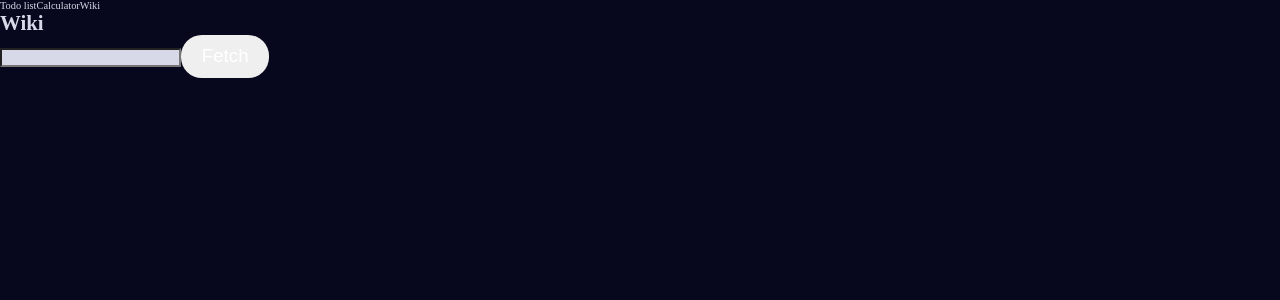
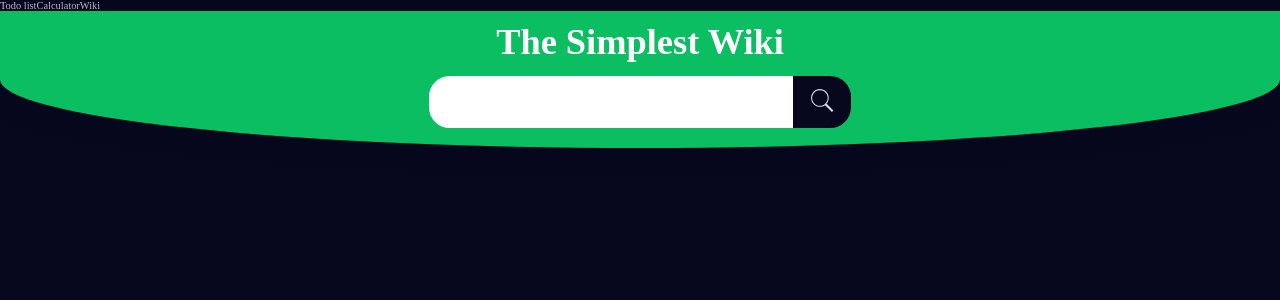
Before and after one commit to myrahkis/simples-w-vue, a Vue app: page / in a window 1280 px wide. Shown: the top 300 px of the page. Built offline with nearby package versions, Linux system fonts and the light colour scheme.

Commit message:
done w/ wiki
styled grid and its elems and rewrote some styles for parsed page

```diff
--- a/src/features/todo-list/FormInput.vue
+++ b/src/features/todo-list/FormInput.vue
@@ -24,7 +24,7 @@ function submitHandle() {
 
 <template>
   <form @submit.prevent="submitHandle" class="wrapper">
-    <input type="text" v-model="todo" placeholder="Enter a todo" class="todo-input" />
+    <input type="text" v-model="todo" placeholder="Enter a todo" class="input" />
     <button type="submit" class="add-btn">Add</button>
     <button @click="onDelete" class="dlt-checked">Delete finished</button>
   </form>
@@ -35,21 +35,6 @@ function submitHandle() {
   display: flex;
   gap: 1.5rem;
   padding: 1.5rem;
-}
-.todo-input {
-  font-size: 1.8rem;
-  padding: 1rem 1.5rem;
-  border: none;
-  border-radius: 2rem;
-  width: 35rem;
-  max-width: 35rem;
-  outline: none;
-  transition: all 0.3s;
-
-  &:focus {
-    outline: 3px solid var(--neon-pink-color);
-    outline-offset: 5px;
-  }
 }
 
 .add-btn {
--- /dev/null
+++ b/src/features/wiki/ResultsList.vue
@@ -0,0 +1,65 @@
+<script setup>
+const { searchResult, onResultClick } = defineProps({
+  searchResult: Array,
+  onResultClick: Function,
+})
+</script>
+
+<template>
+  <div class="container">
+    <h3 class="heading" v-if="searchResult.length !== 0">Best matches:</h3>
+    <ul class="list">
+      <li
+        v-for="result in searchResult"
+        :key="result.pageid"
+        class="result-item"
+        @click="onResultClick(result.title)"
+      >
+        {{ result.title }}
+      </li>
+    </ul>
+  </div>
+</template>
+
+<style scoped>
+.container {
+  position: sticky;
+  top: 13rem;
+  left: 0.5rem;
+  height: 100vh;
+}
+.heading {
+  font-size: 3.1rem;
+}
+.list {
+  overflow-y: auto;
+  max-height: 100vh;
+  list-style: none;
+  margin-top: 2rem;
+
+  scrollbar-width: thin;
+  scrollbar-color: var(--neon-green-color) transparent;
+  scroll-behavior: smooth;
+}
+.result-item {
+  cursor: pointer;
+  font-size: 1.5rem;
+  padding: 1rem;
+  font-size: 2.1rem;
+  transition: all 0.3s;
+
+  &:not(:last-child) {
+    border-bottom: 1px dotted var(--neon-green-color);
+  }
+
+  &:hover {
+    background-color: var(--neon-green-color);
+    color: var(--dark-bg-color);
+  }
+
+  &:focus {
+    background-color: var(--neon-green-color);
+    color: var(--dark-bg-color);
+  }
+}
+</style>
--- /dev/null
+++ b/src/features/wiki/SearchInput.vue
@@ -0,0 +1,64 @@
+<script setup>
+const { onSubmit } = defineProps({
+  searchQuery: String,
+  onSubmit: Function,
+})
+</script>
+
+<template>
+  <form @submit.prevent="onSubmit" class="form">
+    <input type="text" @input="$emit('update:searchQuery', $event.target.value)" class="input" />
+    <button type="submit" class="find-btn">
+      <svg
+        xmlns="http://www.w3.org/2000/svg"
+        x="0px"
+        y="0px"
+        width="50"
+        height="50"
+        viewBox="0 -3 50 50"
+      >
+        <path
+          d="M 21 3 C 11.621094 3 4 10.621094 4 20 C 4 29.378906 11.621094 37 21 37 C 24.710938 37 28.140625 35.804688 30.9375 33.78125 L 44.09375 46.90625 L 46.90625 44.09375 L 33.90625 31.0625 C 36.460938 28.085938 38 24.222656 38 20 C 38 10.621094 30.378906 3 21 3 Z M 21 5 C 29.296875 5 36 11.703125 36 20 C 36 28.296875 29.296875 35 21 35 C 12.703125 35 6 28.296875 6 20 C 6 11.703125 12.703125 5 21 5 Z"
+        ></path>
+      </svg>
+    </button>
+  </form>
+</template>
+
+<style scoped>
+.form {
+  display: flex;
+  justify-content: center;
+
+  .input {
+    background-color: white;
+    outline-color: var(--dark-bg-color);
+    outline-offset: -2.5px;
+    border-top-right-radius: 0;
+    border-bottom-right-radius: 0;
+  }
+}
+
+.find-btn {
+  background-color: var(--dark-bg-color);
+  padding: 1rem 1.5rem;
+  border-top-left-radius: 0;
+  border-bottom-left-radius: 0;
+  transition: all 0.15s;
+
+  svg {
+    width: 2.5rem;
+    height: 2.5rem;
+    fill: var(--text-color);
+  }
+
+  &:hover {
+    box-shadow: 0 0.5rem 0.6rem #434358d7;
+    transform: translateY(-3px);
+  }
+  &:active {
+    transform: translateY(0);
+    box-shadow: 0 0.3rem 0.3rem #434358d7;
+  }
+}
+</style>
--- a/src/pages/TodoListPage.vue
+++ b/src/pages/TodoListPage.vue
@@ -47,7 +47,7 @@ const sortedTodos = computed(() => {
 <template>
   <div class="todo-grid">
     <header class="header">
-      <h1 class="header-text">Organize, Focus, Conquer</h1>
+      <h1 class="header--green">Organize, Focus, Conquer</h1>
       <FormInput :onAdd="addNewTodo" :onDelete="deleteChecked" />
     </header>
     <main class="list">
@@ -76,17 +76,6 @@ const sortedTodos = computed(() => {
   grid-column: 1 / -1;
   font-size: 2rem;
   gap: 1.5rem;
-
-  .header-text {
-    background-color: #0cbe62;
-    color: white;
-    width: 100%;
-    padding: 1rem;
-    padding-bottom: 2rem;
-    text-align: center;
-    border-bottom-right-radius: 50%;
-    border-bottom-left-radius: 50%;
-  }
 }
 .list {
   overflow-y: auto;
--- a/src/pages/WikiWannaBe.vue
+++ b/src/pages/WikiWannaBe.vue
@@ -1,4 +1,6 @@
 <script setup>
+import ResultsList from '@/features/wiki/ResultsList.vue'
+import SearchInput from '@/features/wiki/SearchInput.vue'
 import { ref } from 'vue'
 
 const searchQuery = ref('')
@@ -8,8 +10,8 @@ const error = ref(null)
 
 const selectedPage = ref('')
 
-const url = 'https://ru.wikipedia.org/w/api.php?format=json&origin=*'
-const searchParams = '&list=search&prop=info&inprop=url&action=query&srlimit=50&srsearch='
+const url = 'https://en.wikipedia.org/w/api.php?format=json&origin=*'
+const searchParams = '&list=search&prop=info&inprop=url&action=query&srlimit=80&srsearch='
 const pageParams = '&action=parse&page='
 
 async function fetchSearchQuery(query) {
@@ -70,17 +72,61 @@ function submitHandle() {
 </script>
 
 <template>
-  <h1>Wiki</h1>
-  <form @submit.prevent="submitHandle">
-    <input type="text" v-model="searchQuery" />
-    <button type="submit">Fetch</button>
-  </form>
+  <div class="wiki-grid">
+    <header class="header header--green">
+      <h1 class="heading">The Simplest Wiki</h1>
+      <SearchInput v-model:searchQuery="searchQuery" :onSubmit="submitHandle" />
+    </header>
+    <aside class="results-list">
+      <ResultsList :searchResult="searchResult" :onResultClick="fetchPage" />
+    </aside>
+    <main v-show="selectedPage !== ''">
+      <div id="page-content" class="wiki-page"></div>
+    </main>
+  </div>
+</template>
 
-  <ul>
-    <li v-for="result in searchResult" :key="result.pageid">
-      <a type="button" target="_blank" @click="fetchPage(result.title)">{{ result.title }}</a>
-    </li>
-  </ul>
+<style scoped>
+.wiki-grid {
+  position: relative;
+  display: grid;
+  grid-template-columns: 0.4fr 1fr;
+  grid-template-rows: 1fr auto;
+  padding-bottom: 3rem;
+  /* overflow-y: auto; */
+}
 
-  <div id="page-content"></div>
-</template>
+.header {
+  position: sticky;
+  top: 0;
+  z-index: 10;
+  grid-column: 1 / -1;
+  box-shadow: 0 0.5rem 2rem var(--dark-bg-color);
+
+  .heading {
+    text-align: center;
+    padding-bottom: 1.2rem;
+    font-size: 3.5rem;
+  }
+
+  .header--green {
+  }
+}
+
+.results-list {
+  grid-row: 2 / -1;
+  width: 100%;
+  display: flex;
+  flex-direction: column;
+  padding: 2rem;
+}
+
+.wiki-page {
+  display: flex;
+  gap: 2rem;
+  margin-top: 1.5rem;
+  padding: 2rem;
+  font-size: 1.5rem;
+  border: 1px solid var(--neon-green-color);
+}
+</style>
--- a/src/ui/base.css
+++ b/src/ui/base.css
@@ -37,3 +37,103 @@ button {
   font-size: 1.8rem;
   color: white;
 }
+
+.header--green {
+  background-color: #0cbe62;
+  color: white;
+  width: 100%;
+  padding: 1rem;
+  padding-bottom: 2rem;
+  text-align: center;
+  border-bottom-right-radius: 50%;
+  border-bottom-left-radius: 50%;
+}
+
+.input {
+  font-size: 1.8rem;
+  padding: 1rem 1.5rem;
+  border: none;
+  border-radius: 2rem;
+  width: 35rem;
+  max-width: 35rem;
+  outline: none;
+  transition: all 0.3s;
+
+  &:focus {
+    outline: 3px solid var(--neon-pink-color);
+    outline-offset: 5px;
+  }
+}
+
+a:link,
+a:visited {
+  color: var(--text-color);
+  text-decoration: none;
+  pointer-events: none;
+}
+
+.mw-parser-output {
+  display: block;
+  /* flex-direction: column; */
+
+  tbody {
+    background-color: transparent;
+    float: right !important;
+    /* border: 1px solid var(--text-color); */
+
+    .infobox-header {
+      a {
+        color: var(--dark-bg-color);
+      }
+    }
+  }
+
+  p {
+    margin: 1rem 0;
+  }
+
+  .infobox {
+    /* align-self: flex-end; */
+    float: right !important;
+    width: min-content;
+    border: 1px solid var(--text-color);
+    margin-left: 1.5rem;
+  }
+
+  .mw-editsection {
+    display: none;
+  }
+
+  .mbox-text,
+  .navbox-group,
+  .side-box-flex,
+  .selfreference,
+  .navbox,
+  .sidebar {
+    color: var(--dark-bg-color);
+
+    a {
+      color: var(--dark-bg-color);
+    }
+  }
+
+  /* .side-box-flex,
+  .side-box-abovebelow,
+  .navbox {
+    a {
+      color: var(--dark-bg-color);
+    }
+  } */
+
+  .reflist {
+    padding: 0 1rem;
+  }
+
+  code,
+  .cs1-visible-error {
+    display: none;
+  }
+  /* span {
+    display: none;
+  } */
+}
```
